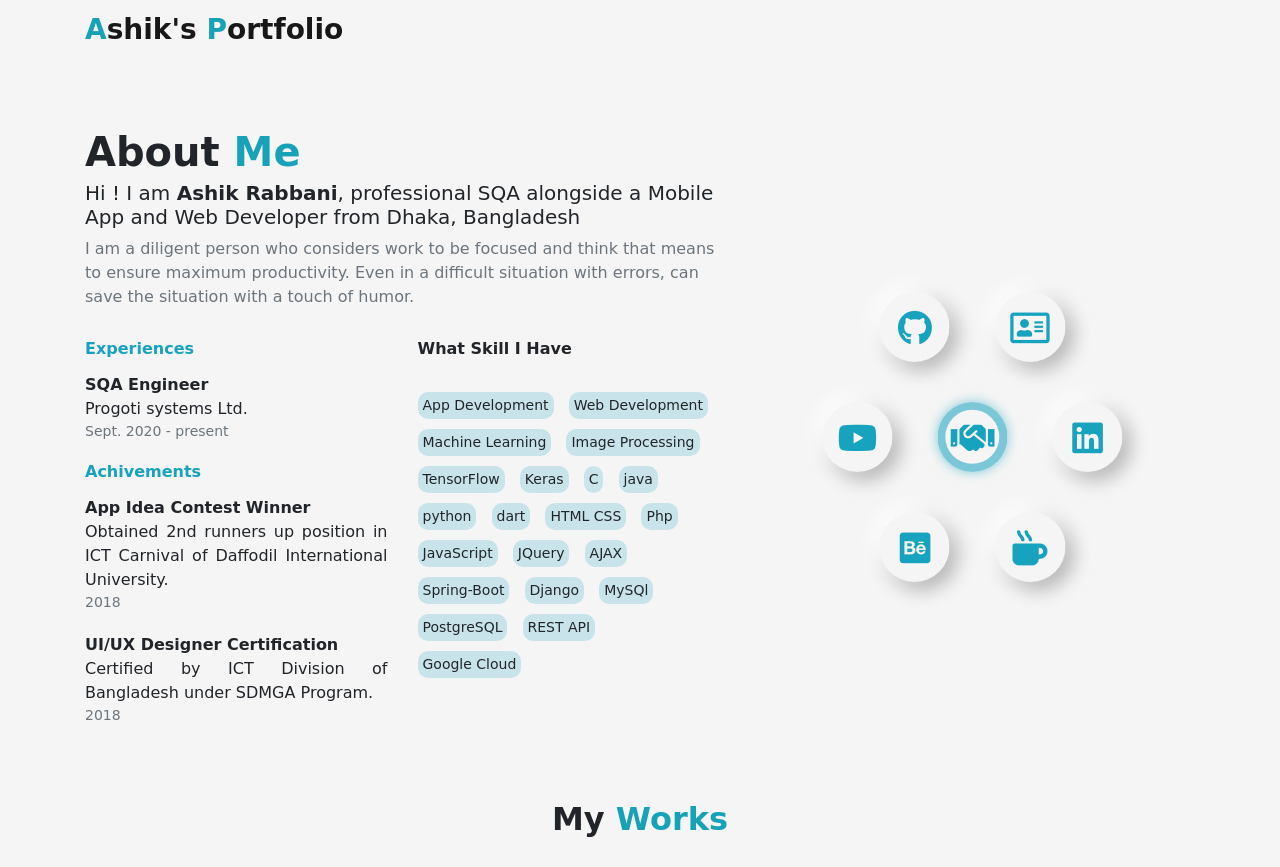
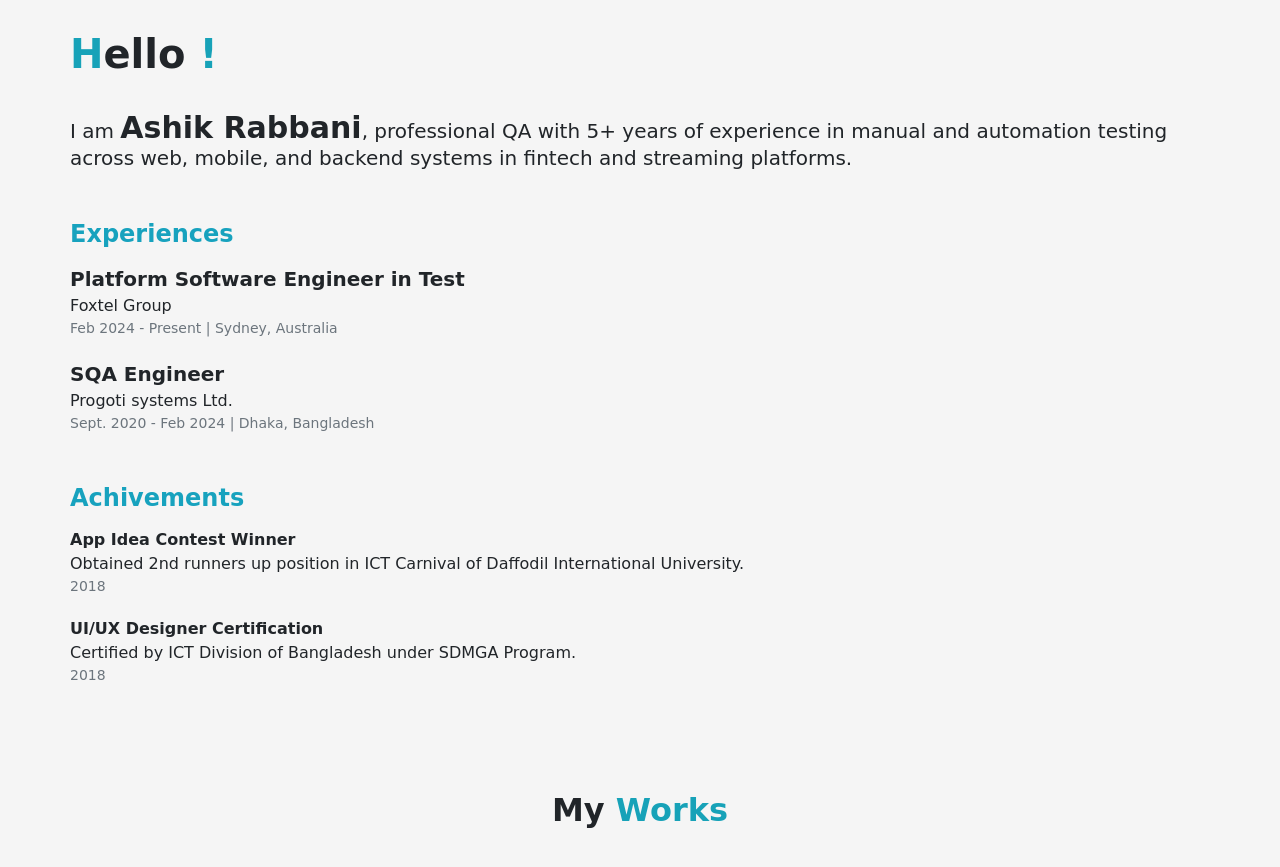
Before and after one commit to ashik-e-rabbani/ashik-e-rabbani.github.io, a plain HTML site: page index.html in a window 1280 px wide. Drawn offline with nearby package versions, Linux system fonts and the light colour scheme; no server answers; a web font is replaced by a local one.

Commit message:
Update index.html

```diff
--- a/index.html
+++ b/index.html
@@ -63,37 +63,47 @@ font-size: 14px;
 
 
 <!-- NavBar -->
-<nav class="navbar navbar-light ">
+<!-- <nav class="navbar navbar-light ">
  <div class="container" style="font-family: 'Baloo Tamma 2', cursive; font-weight: bolder;">
   <a class="navbar-brand" href="#">
      <h3 style="font-weight: 900;"> <span class=" text-info">A</span><span>shik's</span> <span class="font-weight-bolder text-info">P</span><span>ortfolio</span></h3>
   </a>
   </div>
-</nav>
+</nav> -->
 <!-- NavBar -->
 
 <!-- Rest Body -->
 <div style="margin-top: 30px;" class="container">
 	<div class="row">
-		<div class="col-sm-7">
-			<h1 style="font-family: 'Baloo Tamma 2', cursive; font-weight: 700; margin-top: 30px; margin-bottom: 5px;">About<span class="text-info"> Me</span> </h1>
-			<h5 class="font-weight-bolder">Hi ! I am <span style="font-weight: 900; margin-bottom: 30px;">Ashik Rabbani</span>, professional SQA alongside a Mobile App and Web Developer from Dhaka, Bangladesh</h5>
+		<div class="">
+			<!-- <h1 style="font-family: 'Baloo Tamma 2', cursive; font-weight: 700; margin-top: 30px; margin-bottom: 5px;">About<span class="text-info"> Me</span> </h1> -->
+			<h1 style="font-weight: 900;"> <span class=" text-info">H</span><span>ello</span> <span class="font-weight-bolder text-info">!</span><span></span></h1>
+ <br>
+			<h5 class="font-weight-bolder">I am <span style="font-size: 30px; font-weight: 900; margin-bottom: 30px;">Ashik Rabbani</span>, professional QA with 5+ years of experience in manual and automation testing across web, mobile, and backend systems in fintech and streaming
+				platforms.</h5>
 
-			<div class="myBrief text-muted" style="margin-bottom: 30px;">I am a diligent person who considers work to be focused and think that means to ensure maximum productivity. Even in a difficult situation with errors, can save the situation with a touch of humor. </div>
+			<!-- <div class="myBrief text-muted" style="margin-bottom: 30px;">I am a diligent person who considers work to be focused and think that means to ensure maximum productivity. Even in a difficult situation with errors, can save the situation with a touch of humor. </div> -->
 
 
 			<!-- Nested Content -->
-			<div class="row">
-				<div class="col-sm-6">
-					<h6 style="font-weight: 700; margin-bottom: 15px; color:rgb(23, 162, 190); ">Experiences</h6>
+			<div style="margin-top: 50px;" class="">
+				<div class="">
+					<h4 style="font-weight: 700; margin-bottom: 15px; color:rgb(23, 162, 190); ">Experiences</h4>
 
 					<div id="experiencesSection" style="margin-bottom: 20px;">
-					<p class="font-weight-bold companyName" style=" font-size: 16px;">SQA Engineer </p>
-					<p class="jobTitle">Progoti systems Ltd.</p>
-					<p class="jobDuration text-muted tags">Sept. 2020 - present</p>
+						<p class="font-weight-bold companyName" style=" font-size: 20px;">Platform Software Engineer in Test </p>
+						<p class="jobTitle">Foxtel Group</p>
+						<p class="jobDuration text-muted tags">Feb 2024 - Present  | Sydney, Australia</p>
 					</div>
 
-					<h6 style="font-weight: 700; margin-bottom: 15px; color: rgb(23, 162, 190);">Achivements</h6>
+					<div id="experiencesSection" style="margin-bottom: 20px;">
+					<p class="font-weight-bold companyName" style=" font-size: 20px;">SQA Engineer </p>
+					<p class="jobTitle">Progoti systems Ltd.</p>
+					<p class="jobDuration text-muted tags">Sept. 2020 - Feb 2024 | Dhaka, Bangladesh</p>
+					</div>
+
+					<div style="margin-top: 50px;">
+						<h4 style="font-weight: 700; margin-bottom: 15px; color: rgb(23, 162, 190);">Achivements</h4>
 
 					<div id="experiencesSection" style="margin-bottom: 20px;">
 					<p class="font-weight-bold companyName" style=" font-size: 16px;">App Idea Contest Winner</p>
@@ -106,23 +116,10 @@ font-size: 14px;
 					<p class="jobTitle">Certified by ICT Division of Bangladesh under SDMGA Program.</p>
 					<p class="jobDuration text-muted tags">2018</p>
 					</div>
+					</div>
 
 				</div>
-				<div class="col-sm-6">
-					<h6 style="font-weight: 600; margin-bottom: 10px;">What Skill I Have</h6>
-					<br>
 
-					<p class="skills">App Development</p> <p class="skills">Web Development</p> <p class="skills">Machine Learning</p> <p class="skills">Image Processing</p> <p class="skills">TensorFlow</p> <p class="skills">Keras</p>
-					<p class="skills">C</p> <p class="skills">java</p> <p class="skills">python</p> <p class="skills">dart</p>
-
-					<p class="skills">HTML CSS</p> <p class="skills">Php</p> <p class="skills">JavaScript</p> <p class="skills">JQuery</p>
-					<p class="skills">AJAX</p> <p class="skills">Spring-Boot</p> <p class="skills">Django</p> <p class="skills">MySQl</p>
-					<p class="skills">PostgreSQL</p> <p class="skills">REST API</p>
-					<p class="skills">Google Cloud</p>
-					<br><br>
-
-
-				</div>
 			</div>
 			<!-- Nested Content ENd -->
 
@@ -130,7 +127,7 @@ font-size: 14px;
 
 		<div style="margin-top: 30px;" class="col-sm-5">
 			<!-- special-->
-<div class="rightDiv text-center">
+	<!-- <div class="rightDiv text-center">
 
 
 		<a href="https://github.com/ashik-e-rabbani" class="btn" title="Go to Github Repository"><i class="fab fa-github"></i></a>
@@ -142,7 +139,7 @@ font-size: 14px;
 		<a href="https://www.behance.net/ashikashik821b" class="btn" title="My Art and Design"><i class="fab fa-behance-square"></i></a>
 		<a href="#" class="btn" title="Buy Me a Coffee"><i class="fas fa-mug-hot"></i></a>
 
-</div>
+	</div> -->
 
 		</div>
 
```
Lines whose indentation alone changed are shown as unchanged.
